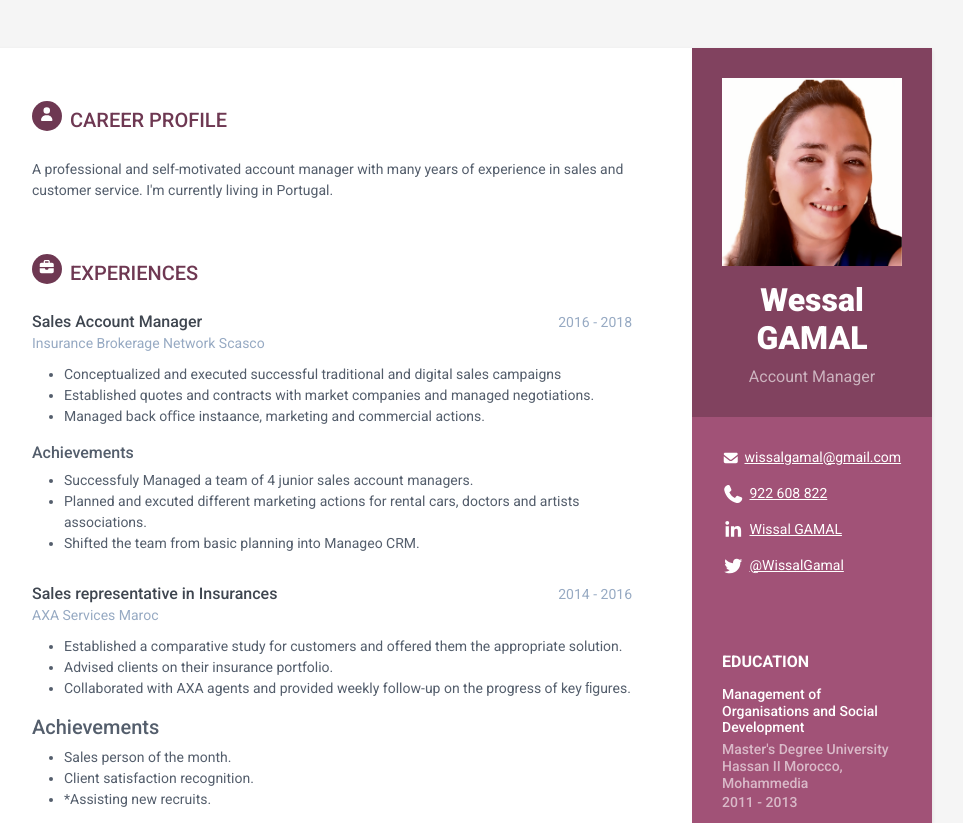
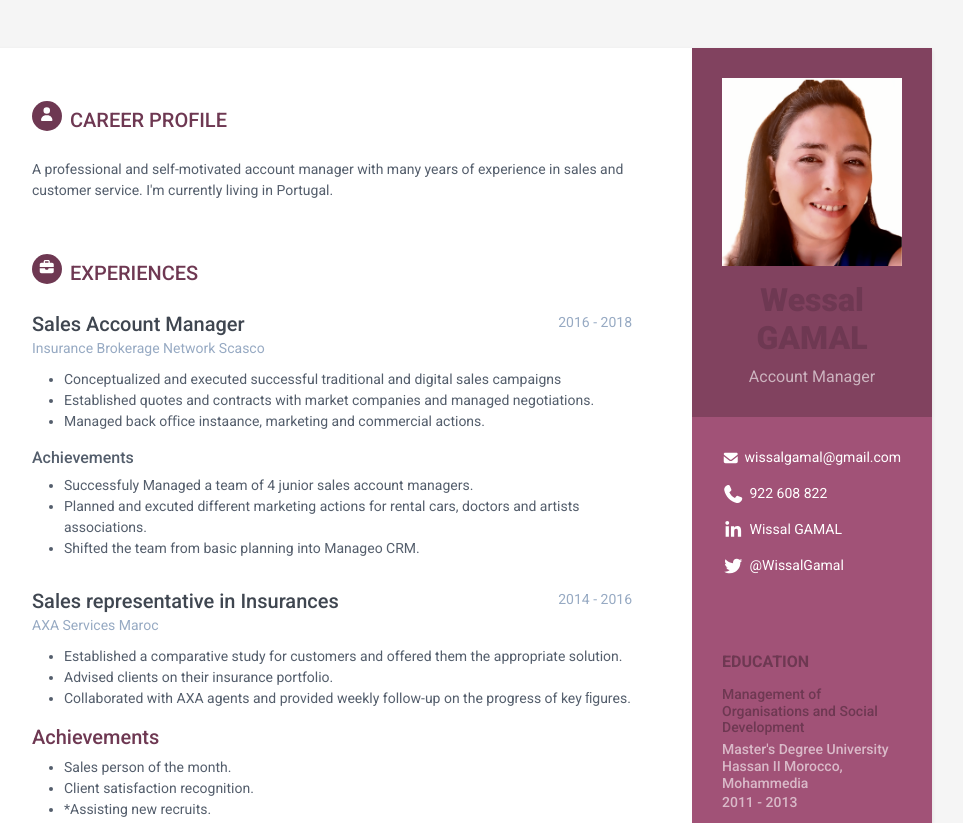
Before and after one commit to WissalGamal/WissalGamal-WissalGamal.github.io, a plain HTML site: page index.html in a window 1280 px wide. Shown: the top 823 px of the page, without its empty margins (188-1151 px from the left). Drawn offline with Linux system fonts and the light colour scheme.

Commit message:
Update orbit-4.css

```diff
--- a/assets/css/orbit-4.css
+++ b/assets/css/orbit-4.css
@@ -21,9 +21,7 @@ body {
 }
 
 h1,
-h2 {
-  font-weight: 800;
-},
+h2,
 h3,
 h4,
 h5,
@@ -215,7 +213,7 @@ p {
 }
 .main-wrapper .job-title {
   color: #3f4650;
-  font-size: 16px;
+  font-size: 20px;
   margin-top: 0;
   margin-bottom: 0;
   font-weight: 500;
```
